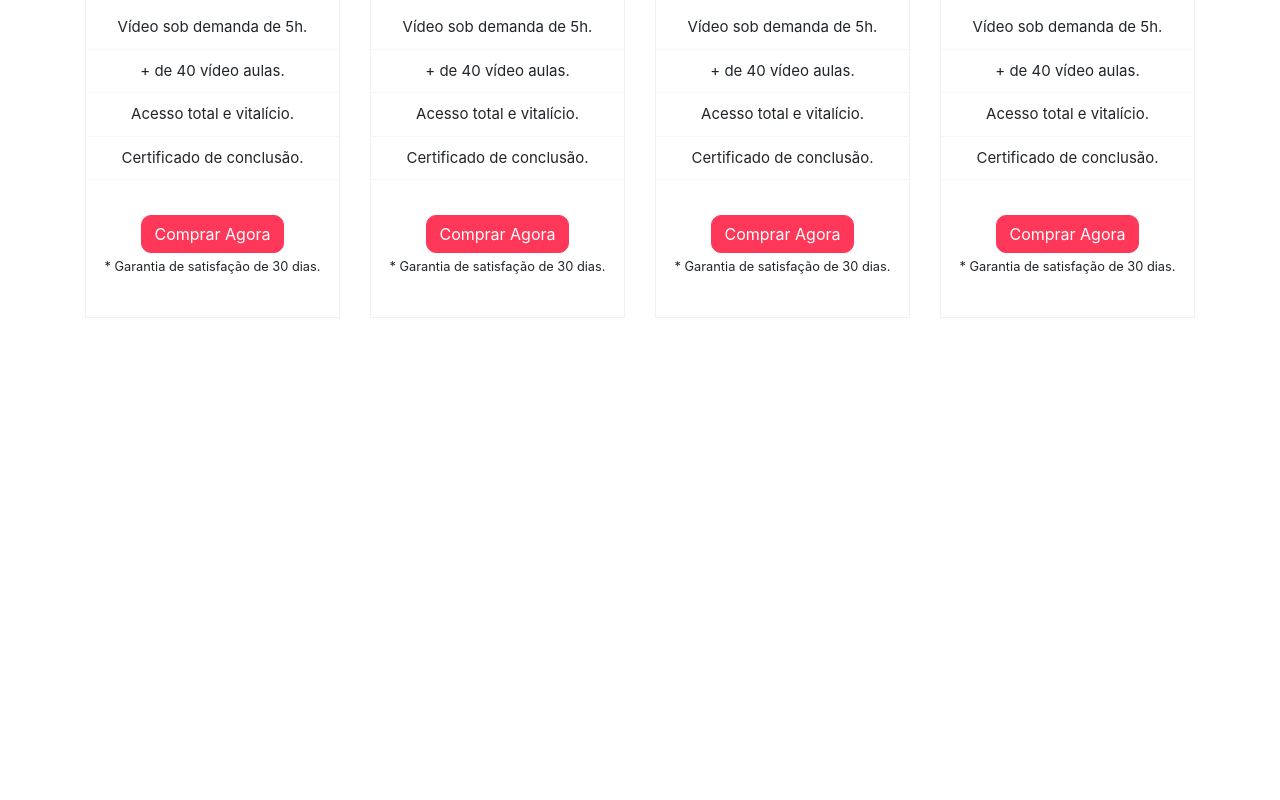
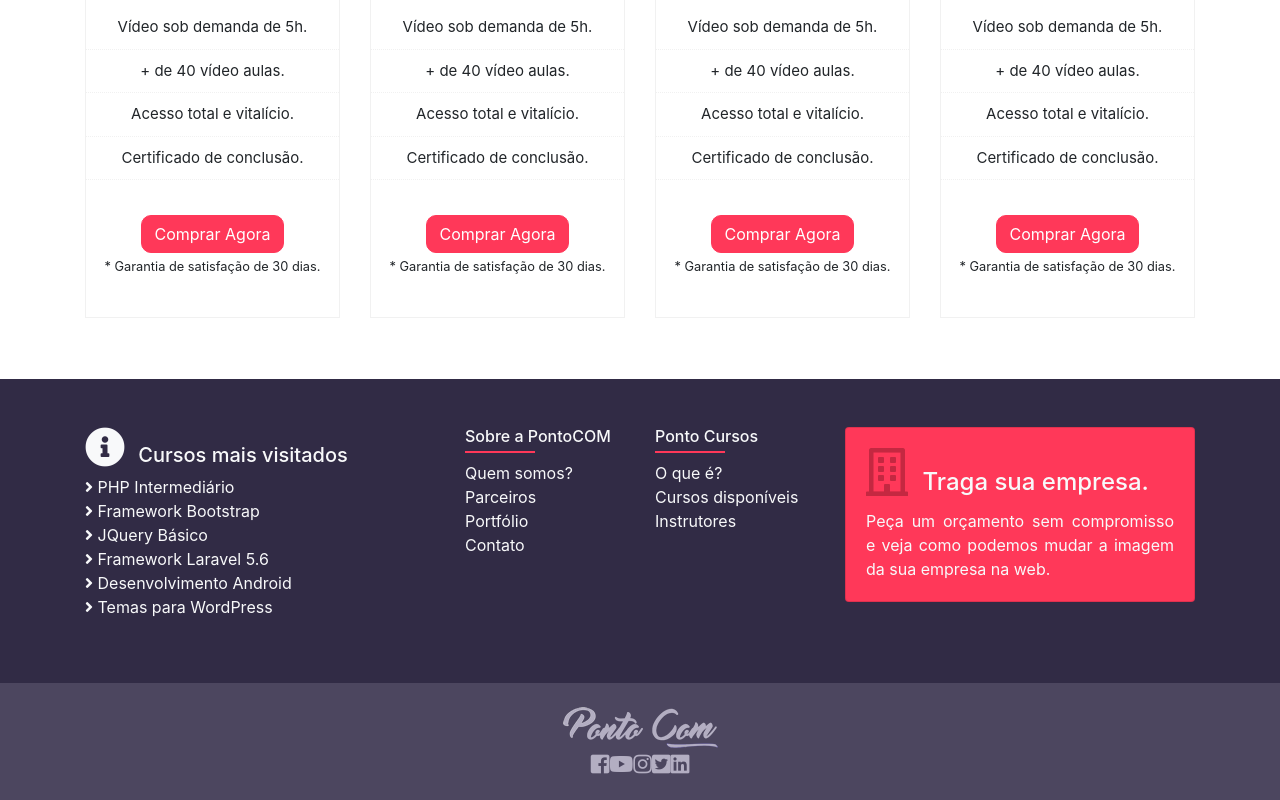
Before and after one commit to robsonrmb/lisboa, an Angular app: page /principal in a window 1280 px wide. Shown: the part 1807-2607 px from the top of the page. Before the commit the page ends 2186 px from the top, so only its background shows below. Built offline with nearby package versions, Linux system fonts and the light colour scheme.

Commit message:
Implementação do rodapé.

```diff
--- a/src/app/lisboa/componentes/principal/principal.component.html
+++ b/src/app/lisboa/componentes/principal/principal.component.html
@@ -311,3 +311,68 @@
     </section>
   </div>
 </div>
+
+<footer class="container-fluid bg-rodape1">
+  <div class="container py-5">
+    <div class="row">
+      <div class="col-md-4">
+        <h5 class="text-light align-middle">
+          <i class="fas fa-info-circle fa-2x mr-2 text-light"></i>
+          Cursos mais visitados
+        </h5>
+        <ul class="text-light">
+          <li><a href="#" class="text-light"><i class="fa fa-angle-right"></i> PHP Intermediário</a></li>
+          <li><a href="#" class="text-light"><i class="fa fa-angle-right"></i> Framework Bootstrap</a></li>
+          <li><a href="#" class="text-light"><i class="fa fa-angle-right"></i> JQuery Básico</a></li>
+          <li><a href="#" class="text-light"><i class="fa fa-angle-right"></i> Framework Laravel 5.6</a></li>
+          <li><a href="#" class="text-light"><i class="fa fa-angle-right"></i> Desenvolvimento Android</a></li>
+          <li><a href="#" class="text-light"><i class="fa fa-angle-right"></i> Temas para WordPress</a></li>
+        </ul>
+      </div>
+      <div class="col-md-4">
+        <div class="row">
+          <div class="col-md-6">
+            <h6 class="text-light">Sobre a PontoCOM <span class="underline-footer"></span></h6>
+            <ul>
+              <li><a href="#" class="text-light"> Quem somos?</a></li>
+              <li><a href="#" class="text-light"> Parceiros</a></li>
+              <li><a href="#" class="text-light"> Portfólio</a></li>
+              <li><a href="#" class="text-light"> Contato</a></li>
+            </ul>
+          </div>
+          <div class="col-md-6">
+            <h6 class="text-light">Ponto Cursos <span class="underline-footer"></span></h6>
+            <ul>
+              <li><a href="#" class="text-light"> O que é?</a></li>
+              <li><a href="#" class="text-light"> Cursos disponíveis</a></li>
+              <li><a href="#" class="text-light"> Instrutores</a></li>
+            </ul>
+          </div>
+        </div>
+      </div>
+      <div class="col-md-4">
+        <div class="card text-light mb-3 bg-card-rodape">
+          <div class="card-body">
+            <h4 class="card-title"><i class="far fa-building mr-2 fa-2x icon-banner-rodape"></i> Traga sua empresa.</h4>
+            <p class="card-text text-justify">
+              Peça um orçamento sem compromisso e veja como podemos mudar a imagem da sua empresa na web.
+            </p>
+          </div>
+        </div>
+      </div>
+    </div>
+  </div>
+</footer>
+
+<div class="container-fluid bg-rodape2">
+  <div class="container py-4">
+    <img src="../../../../assets/img/logoRodape.png" class="img-fluid mx-auto d-block">
+    <div class="text-center pt-1">
+      <a href="#" class="icone-social" target="_blank"><i class="fab fa-facebook-square fa-lg"></i></a>
+      <a href="#" class="icone-social" target="_blank"><i class="fab fa-youtube fa-lg"></i></a>
+      <a href="#" class="icone-social" target="_blank"><i class="fab fa-instagram fa-lg"></i></a>
+      <a href="#" class="icone-social" target="_blank"><i class="fab fa-twitter-square fa-lg"></i></a>
+      <a href="#" class="icone-social" target="_blank"><i class="fab fa-linkedin fa-lg"></i></a>
+    </div>
+  </div>
+</div>
--- a/src/assets/css/estilo.css
+++ b/src/assets/css/estilo.css
@@ -119,6 +119,35 @@
     -webkit-transition: all .50x ease-in-out;
 }
 
+/* rodape */
+.bg-rodape1 {
+    background-color: #312b45;
+}
+
+.bg-rodape1 ul {
+    -webkit-padding-start: 0;
+}
+
+.bg-rodape1 ul li {
+    list-style: none;
+}
+
+.bg-card-rodape {
+    background-color: #ff3859;
+}
+
+.icon-banner-rodape {
+    color: #c42841;
+}
+
+.bg-rodape2 {
+    background-color: #4c465f;
+}
+
+a.icone-social {
+    color: #b3aec2;
+}
+
 /* configurações gerais */
 .underline {
     content: '';
@@ -129,6 +158,14 @@
     margin: 0 auto;
 }
 
+.underline-footer {
+    content: '';
+    border-top: 2px solid #ff3859;
+    width: 70px;
+    display: block;
+    margin-top: 5px;
+}
+
 .sombra:hover {
     box-shadow: 0 0 20px 0 rgba(0,0,0,0.1)
 }
```
Also changed, not shown: src/assets/img/logoRodape.png (added).
